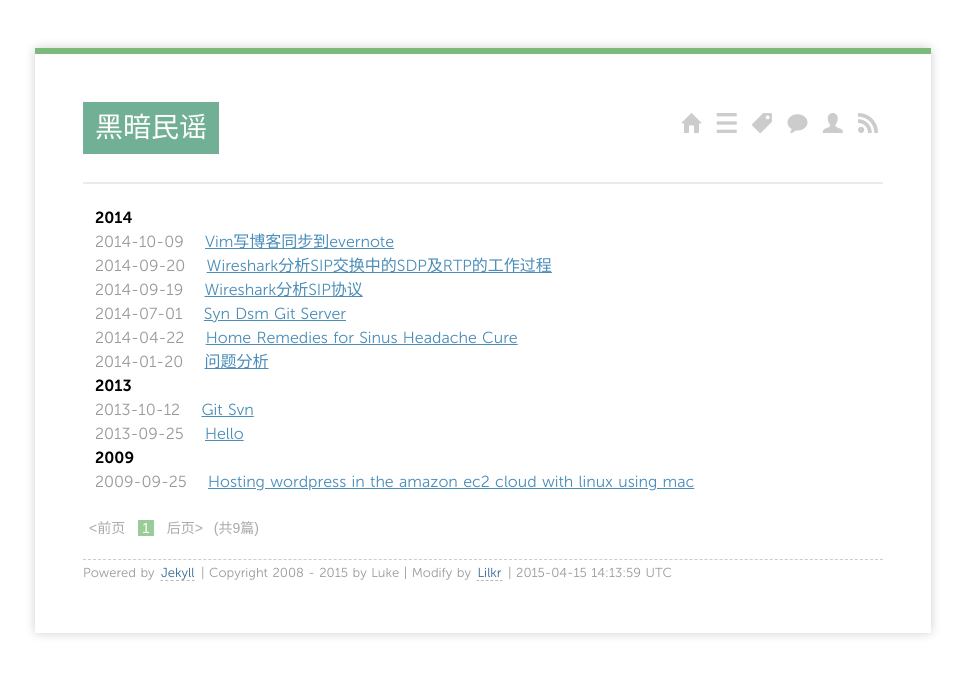
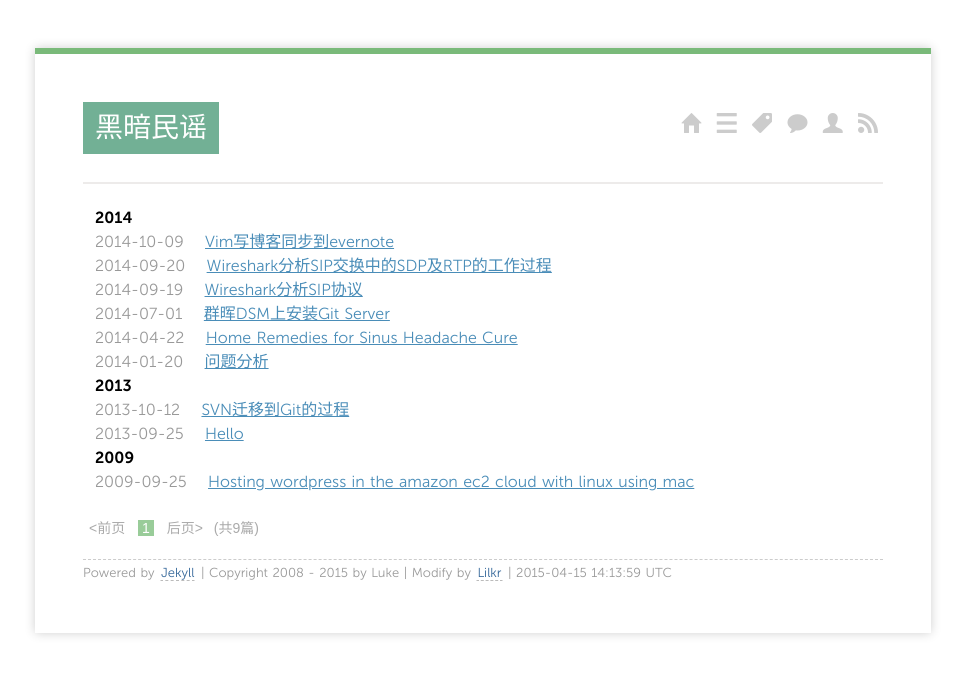
Before and after one commit to maintiendrai/louisa, a Jekyll site: the page built from index.html, in a window 1280 px wide. Shown: the top 675 px of the page, without its empty margins (157-1122 px from the left). Built offline with Jekyll 4.4.1, drawn with Linux system fonts in a browser that asks for light colours; Markdown is read by kramdown in place of the engine named in the settings; the list of posts is cut into pages by our own code.

Commit message:
modify something

```diff
--- a/_posts/2013/2013-10-12-git-svn.md
+++ b/_posts/2013/2013-10-12-git-svn.md
@@ -1,3 +1,12 @@
+---
+layout: post
+title: SVN迁移到Git的过程
+categories:
+- Tools
+tags:
+- SVN GIT
+---
+
 #SVN迁移到Git的过程
 
 ###迁移SVN到git
--- a/_posts/2014/2014-07-01-syn-dsm-git-server.md
+++ b/_posts/2014/2014-07-01-syn-dsm-git-server.md
@@ -1,3 +1,11 @@
+---
+layout: post
+title: 群晖DSM上安装Git Server
+categories:
+- 折腾
+tags:
+- DSM GIT
+---
 #群晖DSM上安装Git Server
 
 给WD、TOSHIBA开发的无线硬盘APP，也给自己公司开发的WiDiSK无线硬盘APP。都是基于WebDAV的。想知道别人的NAS的APP做的怎么样本来想用旧台式机装黑群晖，但是考虑到功率的问题，我还是选择了群晖的 nas 解决方案以及附带的 DSM 系统。并在手机上装APP进行体验。
```
Also changed, not shown: _posts/2009/2009-09-25-aws-wordpress.md (+2 -2 lines).
